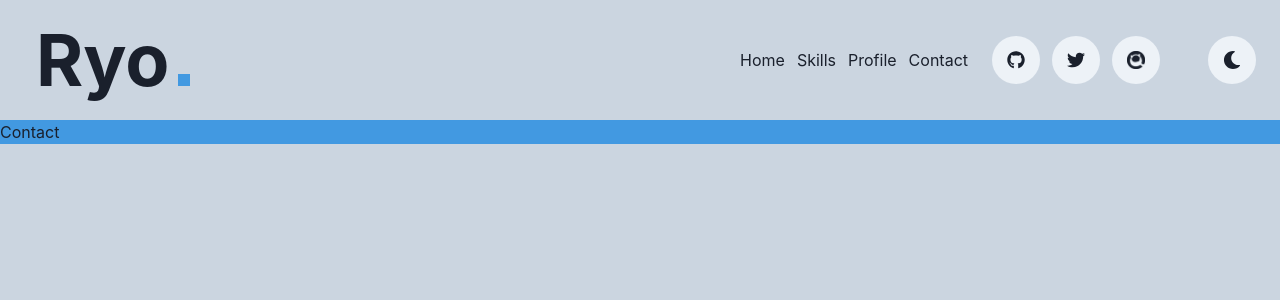
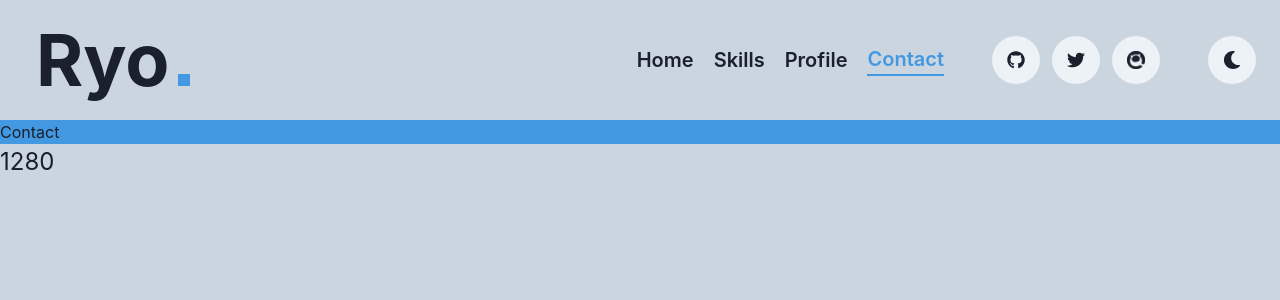
Before and after one commit to ryoww/PortFolio_, a React (Vite) app: page /contact in a window 1280 px wide. Shown: the top 300 px of the page. Built offline with nearby package versions, Linux system fonts and the light colour scheme.

Commit message:
add useWidth

```diff
--- a/src/components/Header.tsx
+++ b/src/components/Header.tsx
@@ -5,14 +5,26 @@ import {
     useColorMode,
     Image,
     Box,
+    Text,
     Link as ChakraLink,
 } from "@chakra-ui/react";
 import { FaSun, FaMoon, FaGithub, FaTwitter } from "react-icons/fa";
 import HeaderIcon, { HeaderIconProps } from "./HeaderIcon";
-import { Outlet, Link as RouterLink } from "react-router-dom";
+import { Outlet, useLocation, Link as RouterLink } from "react-router-dom";
+import { getColors } from "../constants/Color";
+
+import useWidth from "../hooks/useWidth";
 
 const Header = () => {
     const { colorMode, toggleColorMode } = useColorMode();
+
+    const location = useLocation();
+
+    const pathname = location.pathname;
+
+    const Colors = getColors(colorMode);
+
+    const width = useWidth();
 
     const buttonInfos: HeaderIconProps[] = [
         {
@@ -81,24 +93,48 @@ const Header = () => {
                         pl={3}
                         size={"4xl"}
                         fontWeight={"bold"}
-                        color={colorMode === "light" ? "gray.800" : "gray.200"}
+                        color={Colors.logoLink}
+                        as={RouterLink}
+                        to={"/"}
                     >
                         Ryo
                     </Heading>
 
-                    <Box bg={"blue.400"} boxSize={3} />
+                    <Box bg={Colors.accent} boxSize={3} />
                 </HStack>
 
                 <Spacer />
 
-                <HStack gap={3} pr={4}>
+                {/* <Text>{pathname}</Text> */}
+
+                <HStack gap={5} pr={10}>
                     {linkInfos.map((linkinfo, index) => (
                         <ChakraLink
                             as={RouterLink}
                             to={linkinfo.to}
                             key={index}
+                            sx={{
+                                color:
+                                    linkinfo.to === pathname
+                                        ? Colors.accent
+                                        : undefined,
+                                borderBottom:
+                                    linkinfo.to === pathname
+                                        ? "2px solid"
+                                        : "none",
+                                borderColor:
+                                    linkinfo.to === pathname
+                                        ? Colors.accent
+                                        : "transparent",
+                                transition: "all 0.3s ease",
+                                _hover: {
+                                    color: Colors.accent,
+                                },
+                            }}
                         >
-                            {linkinfo.linkName}
+                            <Text fontSize={"xl"} fontWeight={"semibold"}>
+                                {linkinfo.linkName}
+                            </Text>
                         </ChakraLink>
                     ))}
                 </HStack>
@@ -115,6 +151,8 @@ const Header = () => {
             </HStack>
 
             <Outlet />
+
+            <Text fontSize={"2xl"}>{width}</Text>
         </>
     );
 };
--- a/src/constants/Color.ts
+++ b/src/constants/Color.ts
@@ -1,8 +1,8 @@
 export const Colors = {
-    light: {},
-    dark: {},
+    light: { logoLink: "gray.800", accent: "blue.400" },
+    dark: { logoLink: "gray.200", accent: "blue.400" },
 };
 
-export const getColors = (colorMode: "light" | "dark") => {
+export const getColors = (colorMode: "dark" | "light") => {
     return Colors[colorMode];
 };
--- /dev/null
+++ b/src/hooks/useWidth.ts
@@ -0,0 +1,21 @@
+import { useEffect, useState } from "react";
+
+const useWidth = (): number => {
+    const [windowWidth, setWindowWidth] = useState<number>(window.innerWidth);
+
+    useEffect(() => {
+        const handleResize = () => {
+            setWindowWidth(window.innerWidth);
+        };
+
+        window.addEventListener("resize", handleResize);
+
+        return () => {
+            window.removeEventListener("resize", handleResize);
+        };
+    }, []);
+
+    return windowWidth;
+};
+
+export default useWidth;
```
